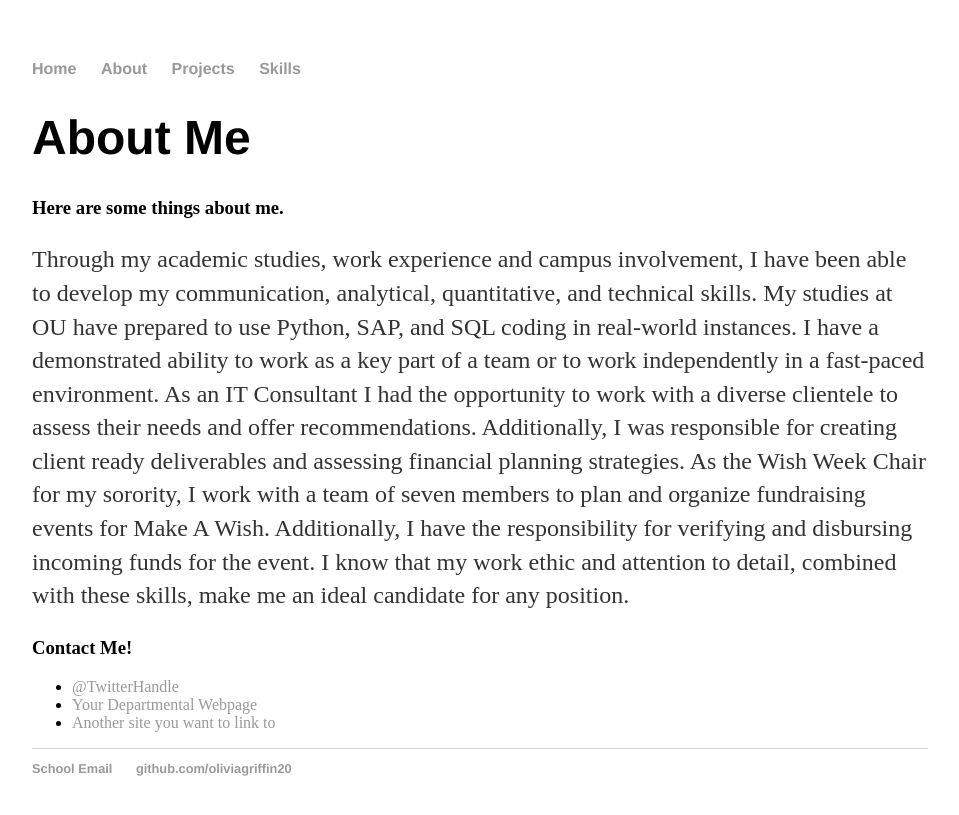
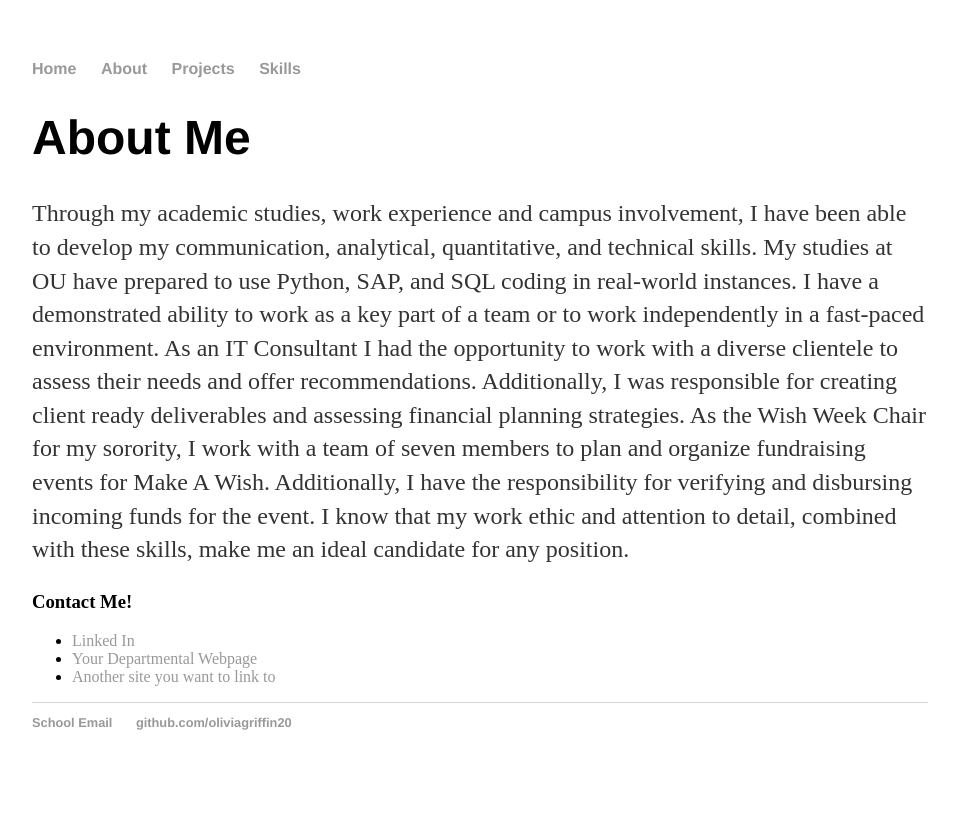
Before and after one commit to oliviagriffin20/oliviagriffin20.github.io, a Jekyll site: the page built from About/index.html, in a window 1280 px wide. Shown: the top 815 px of the page, without its empty margins (160-1119 px from the left). Built offline with Jekyll 4.4.1, drawn with Linux system fonts in a browser that asks for light colours.

Commit message:
Update index.html

```diff
--- a/About/index.html
+++ b/About/index.html
@@ -5,11 +5,10 @@ title: About Olivia Griffin
 
 		<div class="about">
 			<h1>About Me</h1>
-			<h3>Here are some things about me.</h3>
 			<p>Through my academic studies, work experience and campus involvement, I have been able to develop my communication, analytical, quantitative, and technical skills. My studies at OU have prepared to use Python, SAP, and SQL coding in real-world instances.  I have a demonstrated ability to work as a key part of a team or to work independently in a fast-paced environment.  As an IT Consultant I had the opportunity to work with a diverse clientele to assess their needs and offer recommendations.  Additionally, I was responsible for creating client ready deliverables and assessing financial planning strategies.  As the Wish Week Chair for my sorority, I work with a team of seven members to plan and organize fundraising events for Make A Wish.  Additionally, I have the responsibility for verifying and disbursing incoming funds for the event.  I know that my work ethic and attention to detail, combined with these skills, make me an ideal candidate for any position.</p>
 			<h3>Contact Me!</h3>
 			<ul class="contacts">
-				<li><a href="#">@TwitterHandle</a></li>
+				<li><a href="https://www.linkedin.com/in/oliviagriffin1/">Linked In</a></li>
 				<li><a href="#">Your Departmental Webpage</a></li>
 				<li><a href="#">Another site you want to link to</a></li>
 				</ul>
```
